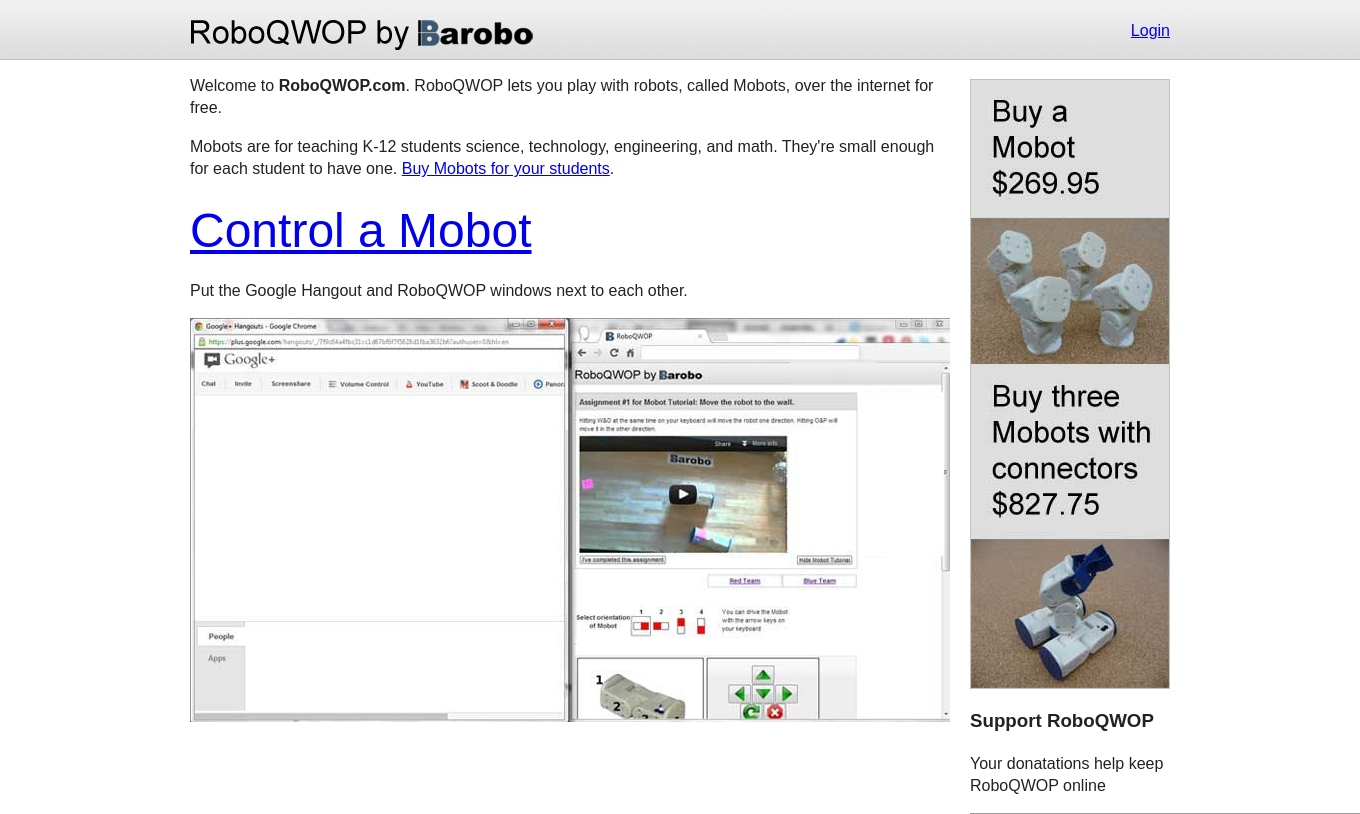
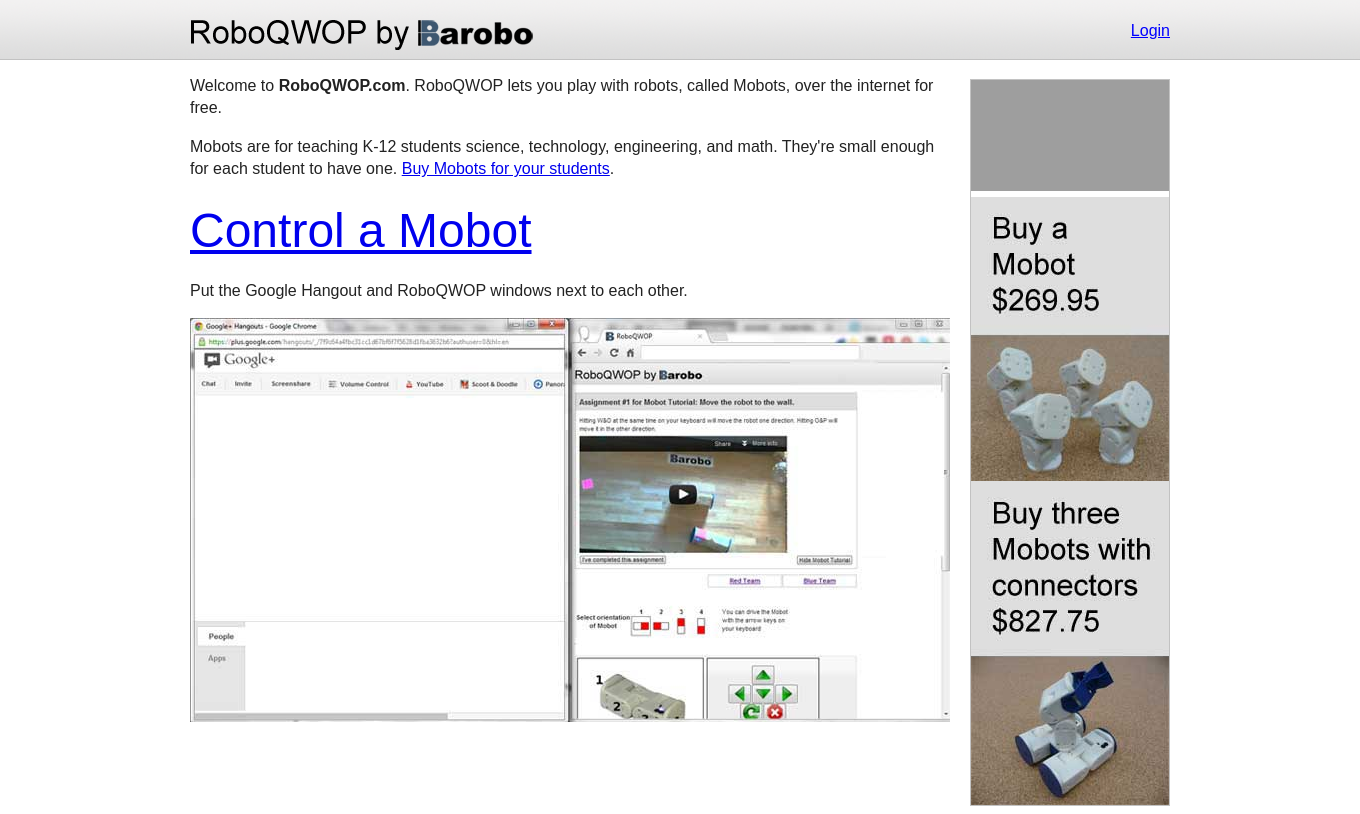
Before and after one commit to BaroboRobotics/RoboQWOP, a PHP site: page /index.php in a window 1360 px wide; the page is wider, and only the part inside the window is pictured. Shown: the top 814 px of that part. Run offline with PHP 8.4, Linux system fonts and the light colour scheme; data that the repository does not hold is empty; some libraries are stand-ins or nearby versions; grey boxes are pictures that could not be loaded.

Commit message:
added youtube video to ad

```diff
--- a/web/includes/sidebar.php
+++ b/web/includes/sidebar.php
@@ -3,6 +3,7 @@
 
 	<div class="widget">
 	    <div id="promo">
+		    <iframe width="198" height="111" src="http://www.youtube.com/embed/7dD4zgTcFJE" frameborder="0" allowfullscreen></iframe>
 			<a href="http://store.barobo.com/mobot/mobot.html" id="toppromo" class="promolink"><span>Buy a Mobot $269.95</span></a>
 			<a href="http://store.barobo.com/mobot/gorilla-bundle.html" id="bottompromo" class="promolink"><span>Buy three Mobots with connectors $827.75</span></a>
 		</div>
```
